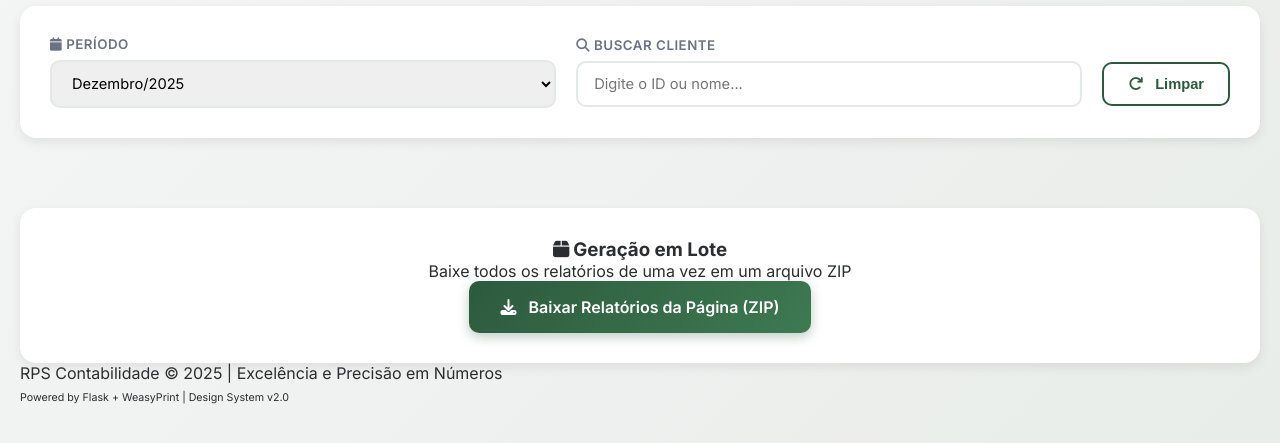
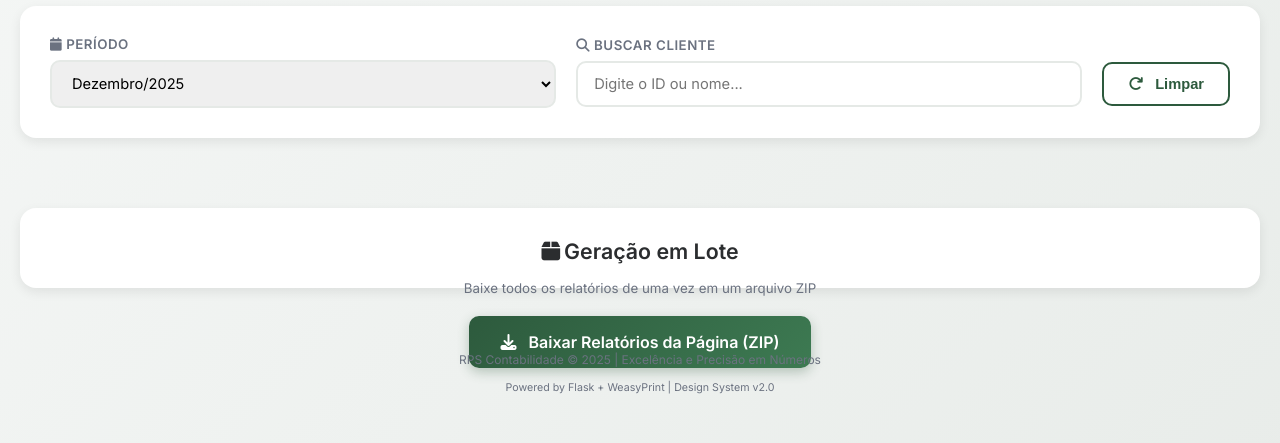
Before and after one commit to EnzzoHosaki/report-generator, a Flask app: page / in a window 1280 px wide. Shown: the part 261-704 px from the top of the page. Run offline with Flask 3, Linux system fonts and the light colour scheme; data that the repository does not hold is empty; some libraries are stand-ins or nearby versions.

Commit message:
Ajustar espaçamento e centralização do rodapé

```diff
--- a/templates/dashboard.html
+++ b/templates/dashboard.html
@@ -235,7 +235,8 @@
     }
 
     .client-info {
-      min-width: 0; /* permite que o h3 faça ellipsis dentro do flex */
+      min-width: 0;
+      /* permite que o h3 faça ellipsis dentro do flex */
     }
 
     .client-info h3 {
@@ -327,10 +328,15 @@
     /* Ações em Lote */
     .batch-actions {
       background: white;
+      height: 10vh;
       padding: 30px;
       border-radius: 16px;
       box-shadow: var(--shadow);
       text-align: center;
+      display: flex;
+      flex-direction: column;
+      align-items: center;
+      justify-content: space-between;
     }
 
     /* Paginação */
@@ -375,8 +381,6 @@
       white-space: nowrap;
     }
 
-    .batch-actions {
-
     .batch-actions h3 {
       font-size: 16pt;
       font-weight: 600;
@@ -393,9 +397,16 @@
     /* Footer */
     .footer {
       text-align: center;
-        padding: 40px 20px;
+      display: flex;
+      flex-direction: column;
+      align-items: center;
+      justify-content: center;
+      padding: 32px 20px 20px;
+      margin-top: 32px;
       color: var(--text-secondary);
       font-size: 9pt;
+      width: 100%;
+      gap: 6px;
     }
 
     /* Loading */
```
Lines whose indentation alone changed are shown as unchanged.
